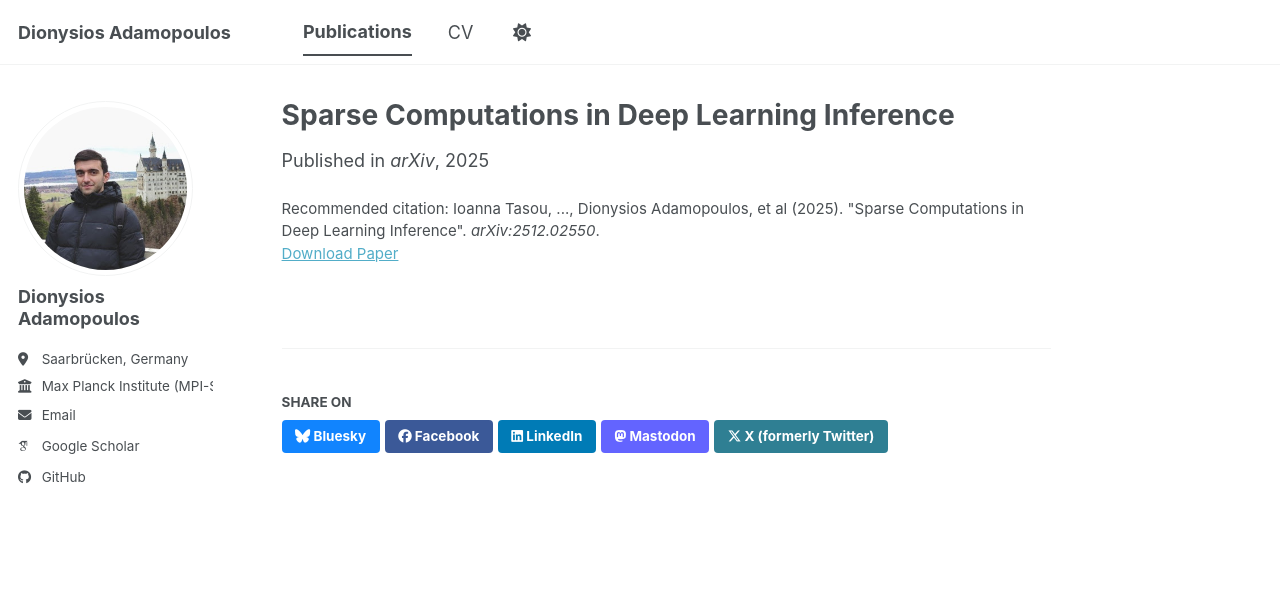
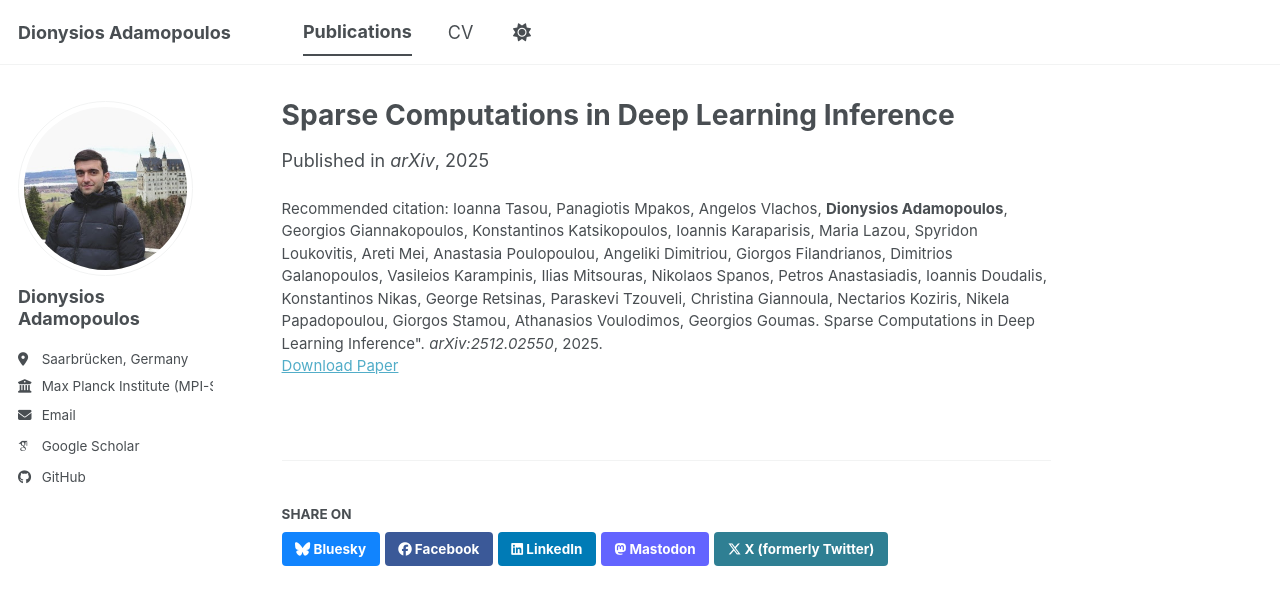
Before and after one commit to dion-adam/dion-adam.github.io, a Jekyll site: the page built from _publications/2025-12-02-Sparse-Computations-1.md, in a window 1280 px wide. Shown: the top 605 px of the page. Built offline with Jekyll 4.4.1, drawn with Linux system fonts in a browser that asks for light colours; some web fonts are replaced; a script bundle is joined from its source files by our own code; library files that are not in the unit come from our copies.

Commit message:
Update 2025-12-02-Sparse-Computations-1.md

```diff
--- a/_publications/2025-12-02-Sparse-Computations-1.md
+++ b/_publications/2025-12-02-Sparse-Computations-1.md
@@ -5,5 +5,5 @@
 date: 2025-12-02
 venue: 'arXiv'
 paperurl: 'https://arxiv.org/abs/2512.02550'
-citation: 'Ioanna Tasou, ..., Dionysios Adamopoulos, et al (2025). &quot;Sparse Computations in Deep Learning Inference&quot;. <i>arXiv:2512.02550</i>.'
+citation: 'Ioanna Tasou, Panagiotis Mpakos, Angelos Vlachos, <b>Dionysios Adamopoulos</b>, Georgios Giannakopoulos, Konstantinos Katsikopoulos, Ioannis Karaparisis, Maria Lazou, Spyridon Loukovitis, Areti Mei, Anastasia Poulopoulou, Angeliki Dimitriou, Giorgos Filandrianos, Dimitrios Galanopoulos, Vasileios Karampinis, Ilias Mitsouras, Nikolaos Spanos, Petros Anastasiadis, Ioannis Doudalis, Konstantinos Nikas, George Retsinas, Paraskevi Tzouveli, Christina Giannoula, Nectarios Koziris, Nikela Papadopoulou, Giorgos Stamou, Athanasios Voulodimos, Georgios Goumas. Sparse Computations in Deep Learning Inference&quot. <i>arXiv:2512.02550</i>, 2025.'
 ---
```
